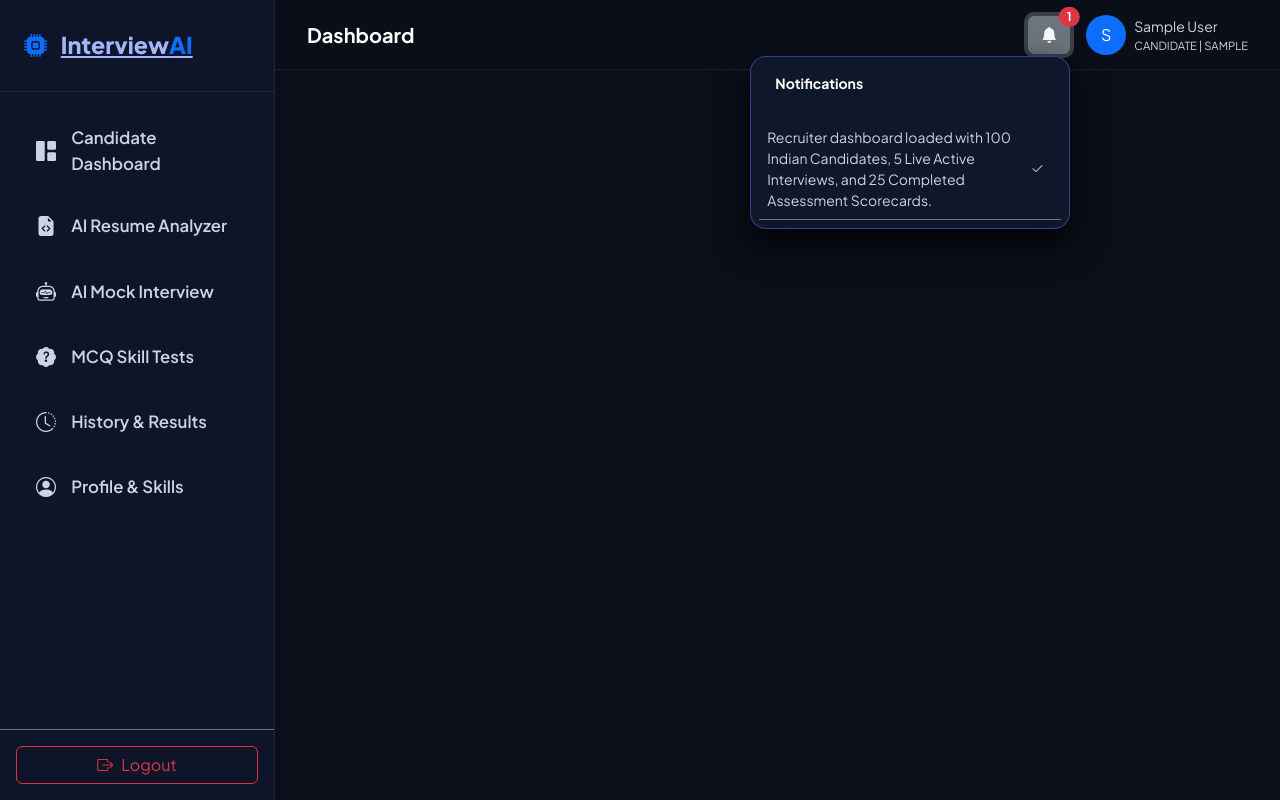
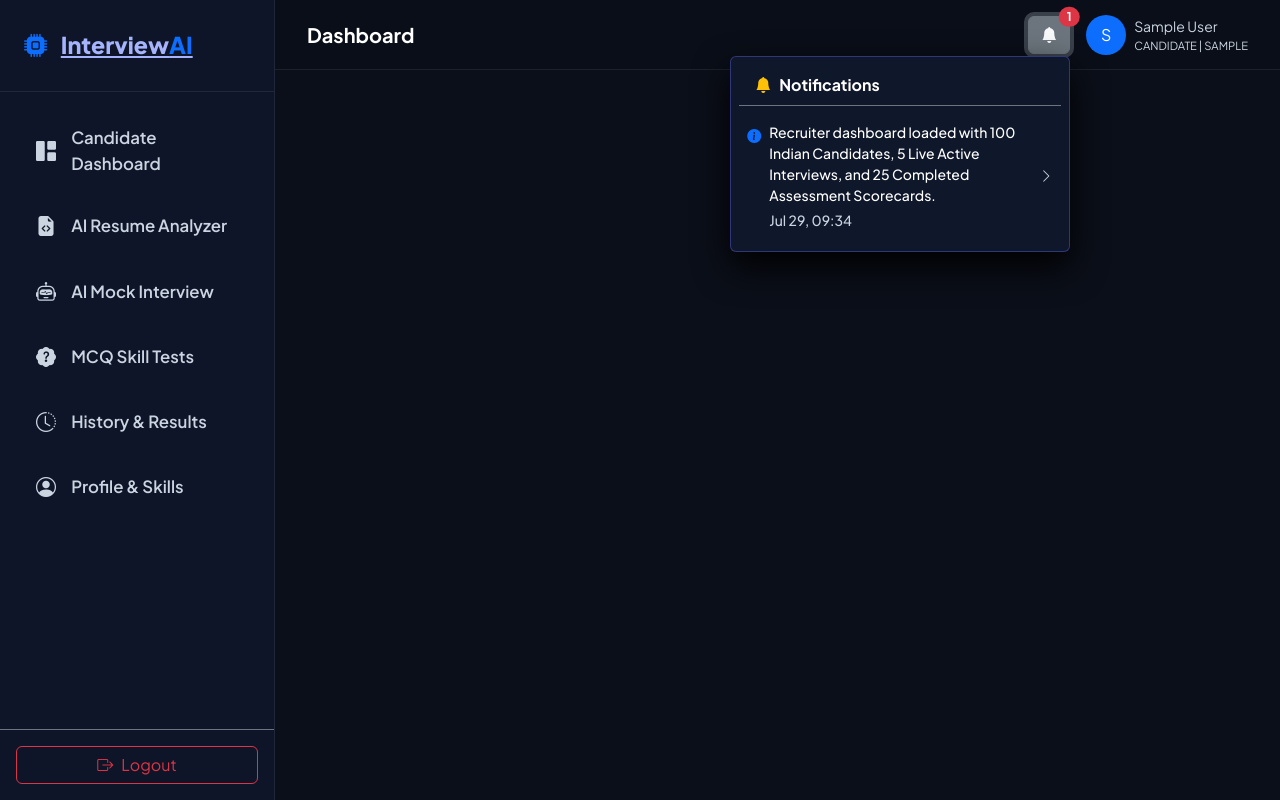
Before and after one commit to eklabay-mishra/InterviewAI, a Flask app: page /auth/forgot-password in a window 1280 px wide, after a click that opens the changed part. Run offline with Flask 3, Linux system fonts and the light colour scheme; the visitor is signed in with stand-in values (Sample User, id 1); data comes from the database, SQL or seed files in the repository.

Commit message:
Make system notifications clickable with automatic page redirection and mark-as-read AJAX handling

```diff
--- a/static/js/main.js
+++ b/static/js/main.js
@@ -31,18 +31,26 @@
         }, 4000);
     };
 
-    // Mark notification read via AJAX
+    // Mark notification read via AJAX and navigate to relevant target URL
+    window.markNotificationRead = function(notifId, targetUrl) {
+        fetch(`/api/v1/notifications/mark-read/${notifId}`, { method: 'POST' })
+            .then(r => r.json())
+            .then(res => {
+                if (targetUrl && targetUrl !== '#' && targetUrl !== 'javascript:void(0)') {
+                    window.location.href = targetUrl;
+                }
+            })
+            .catch(err => {
+                if (targetUrl && targetUrl !== '#' && targetUrl !== 'javascript:void(0)') {
+                    window.location.href = targetUrl;
+                }
+            });
+    };
+
     document.querySelectorAll('.mark-read-btn').forEach(btn => {
         btn.addEventListener('click', (e) => {
             const notifId = btn.getAttribute('data-id');
-            fetch(`/api/v1/notifications/mark-read/${notifId}`, { method: 'POST' })
-                .then(r => r.json())
-                .then(res => {
-                    if (res.success) {
-                        const item = document.getElementById(`notif-item-${notifId}`);
-                        if (item) item.remove();
-                    }
-                });
+            window.markNotificationRead(notifId);
         });
     });
 });
--- a/templates/base.html
+++ b/templates/base.html
@@ -97,16 +97,31 @@
                             </span>
                             {% endif %}
                         </button>
-                        <ul class="dropdown-menu dropdown-menu-end dropdown-menu-dark glass-card p-2" style="width: 320px;">
-                            <li class="dropdown-header text-primary font-weight-bold">Notifications</li>
-                            <li><hr class="dropdown-divider"></li>
+                        <ul class="dropdown-menu dropdown-menu-end p-2 shadow-lg" style="width: 340px; background: #0f172a !important; border: 1px solid rgba(99,102,241,0.4) !important; z-index: 2500 !important; margin-top: 10px;">
+                            <li class="dropdown-header text-white font-weight-extrabold fs-6 border-bottom border-secondary pb-2 mb-2"><i class="bi bi-bell-fill text-warning me-2"></i>Notifications</li>
                             {% for n in user_notifications %}
-                            <li class="p-2 border-bottom border-secondary small d-flex justify-content-between align-items-center" id="notif-item-{{ n.id }}">
-                                <span>{{ n.message }}</span>
-                                <button class="btn btn-sm btn-link text-muted mark-read-btn" data-id="{{ n.id }}"><i class="bi bi-check2"></i></button>
-                            </li>
+                                {% set target_link = url_for('recruiter.candidates') if session.get('user_role') == 'recruiter' else url_for('candidate.dashboard') %}
+                                {% if 'Interview' in n.message or 'Score' in n.message %}
+                                    {% set target_link = url_for('recruiter.reports') if session.get('user_role') == 'recruiter' else url_for('candidate.history') %}
+                                {% elif 'MCQ' in n.message or 'Test' in n.message %}
+                                    {% set target_link = url_for('recruiter.mcq') if session.get('user_role') == 'recruiter' else url_for('candidate.mcq_tests') %}
+                                {% elif 'Resume' in n.message %}
+                                    {% set target_link = url_for('recruiter.candidates') if session.get('user_role') == 'recruiter' else url_for('candidate.resume_analyzer') %}
+                                {% endif %}
+                                <li class="mb-1" id="notif-item-{{ n.id }}">
+                                    <a class="dropdown-item text-wrap small rounded p-2 text-white d-flex align-items-center justify-content-between" style="color: #ffffff !important;" href="{{ target_link }}" onclick="markNotificationRead({{ n.id }}, '{{ target_link }}')">
+                                        <div class="d-flex align-items-start gap-2">
+                                            <i class="bi bi-info-circle-fill text-primary mt-1"></i>
+                                            <div>
+                                                <div class="text-white font-weight-bold">{{ n.message }}</div>
+                                                <div class="text-muted extra-small mt-1">{{ n.created_at.strftime('%b %d, %H:%M') }}</div>
+                                            </div>
+                                        </div>
+                                        <i class="bi bi-chevron-right text-muted extra-small"></i>
+                                    </a>
+                                </li>
                             {% else %}
-                            <li class="p-2 text-muted small text-center">No new notifications</li>
+                                <li class="dropdown-item text-muted small text-center py-3"><i class="bi bi-check-circle me-1 text-success"></i> No new notifications</li>
                             {% endfor %}
                         </ul>
                     </div>
```
Also changed, not shown: templates/recruiter/dashboard.html (+4 -4 lines).
